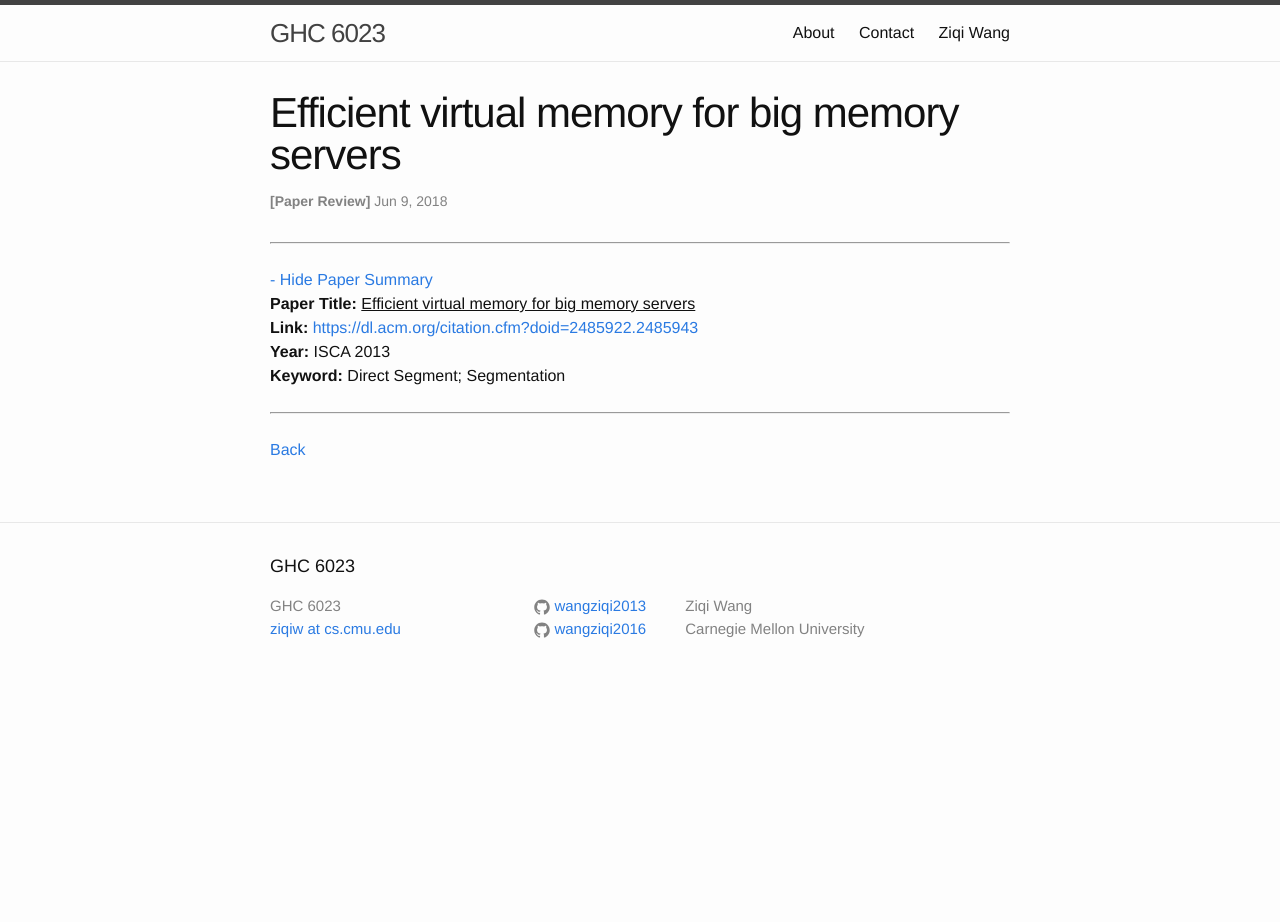
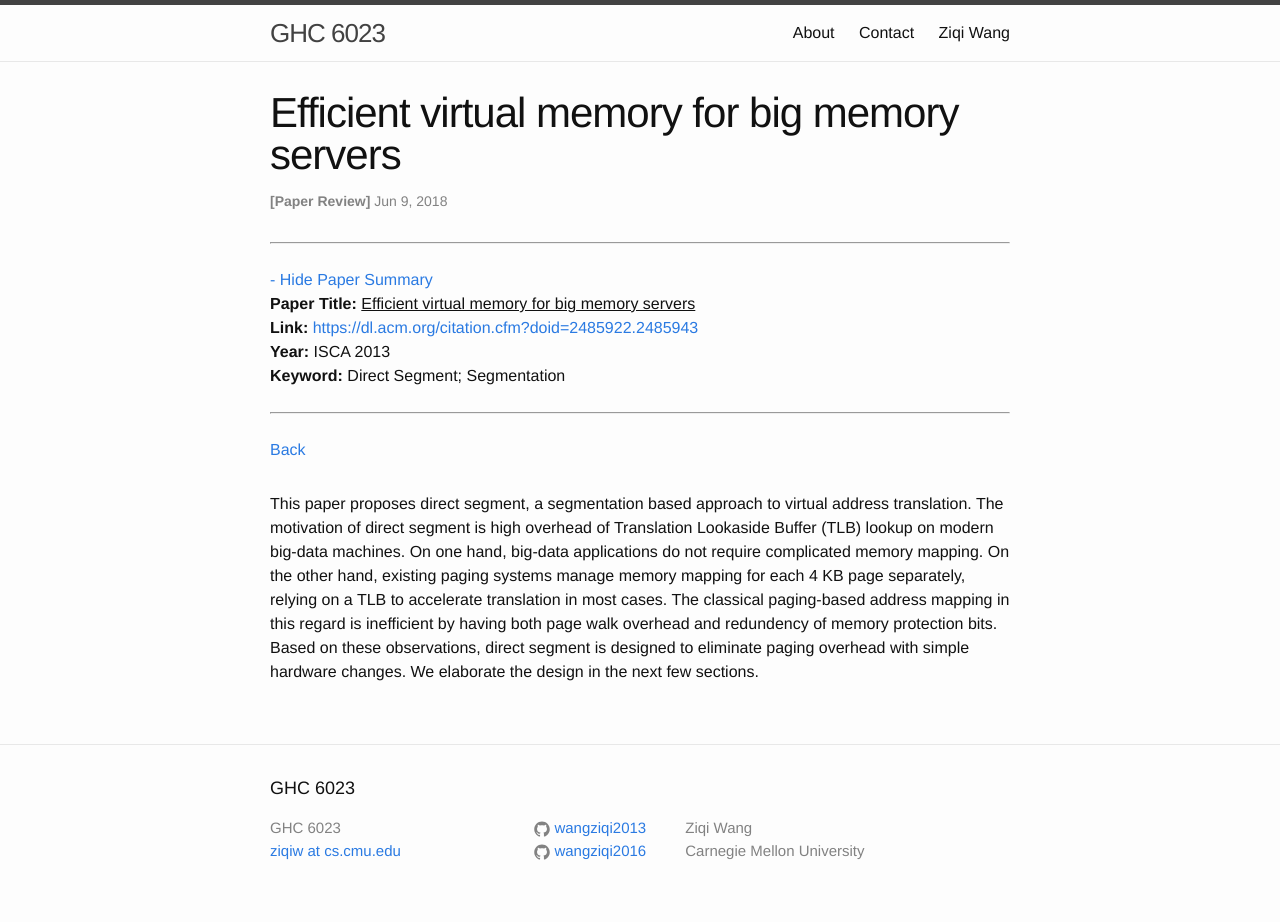
Before and after one commit to wangziqi2013/wangziqi2013.github.io, a Jekyll site: the page built from _posts/2018-06-09-direct-segment.markdown, in a window 1280 px wide. Built offline with Jekyll 4.4.1, drawn with Linux system fonts in a browser that asks for light colours; before the commit the page ends 900 px from its top, so only the background shows below that.

Commit message:
Finish motivation

```diff
--- a/_posts/2018-06-09-direct-segment.markdown
+++ b/_posts/2018-06-09-direct-segment.markdown
@@ -12,3 +12,12 @@ htm_cd:
 htm_cr:
 version_mgmt:
 ---
+
+This paper proposes direct segment, a segmentation based approach to virtual address
+translation. The motivation of direct segment is high overhead of Translation Lookaside Buffer (TLB)
+lookup on modern big-data machines. On one hand, big-data applications do not require complicated memory
+mapping. On the other hand, existing paging systems manage memory mapping for each 4 KB page separately,
+relying on a TLB to accelerate translation in most cases. The classical paging-based address mapping in this
+regard is inefficient by having both page walk overhead and redundency of memory protection bits. Based on these
+observations, direct segment is designed to eliminate paging overhead with simple hardware changes. We
+elaborate the design in the next few sections.
```
